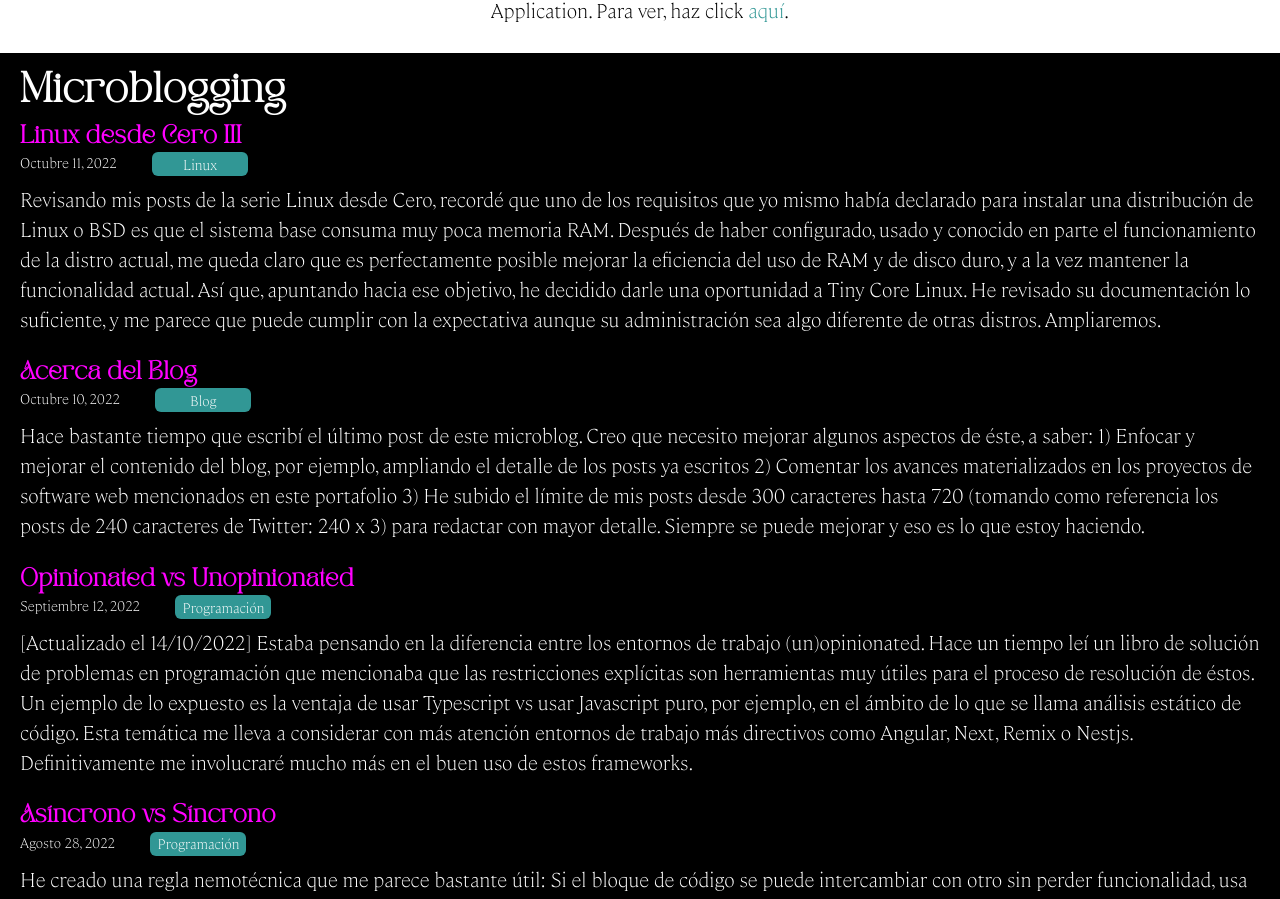
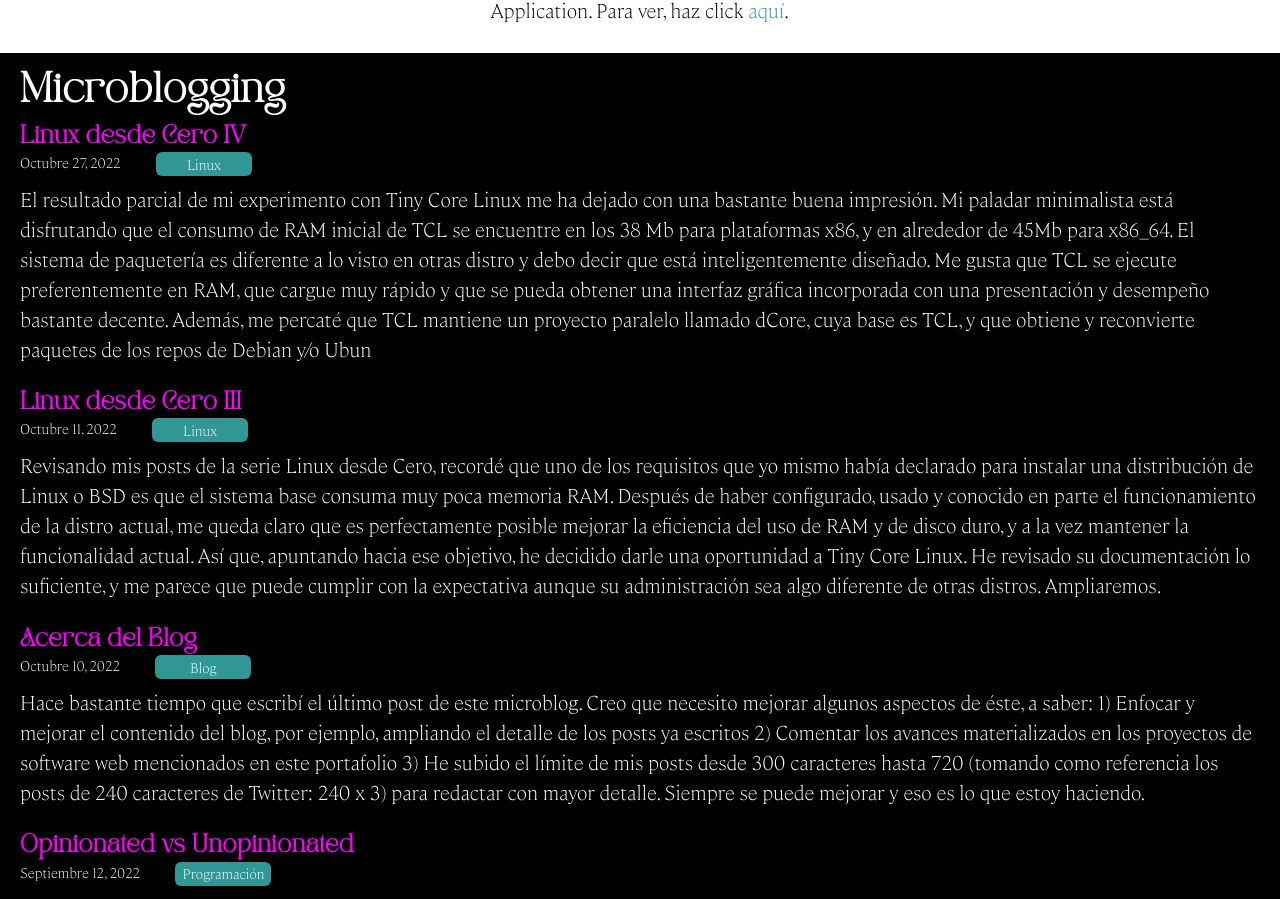
Before and after one commit to gnietto/gnietto.github.io, a React (Vite) app: page / in a window 1280 px wide. Shown: the part 2800-3699 px from the top of the page. Built offline with nearby package versions, Linux system fonts and the light colour scheme.

Commit message:
[contenido] Agrega blogspot 'Linux desde Cero IV'

```diff
--- a/src/posts.ts
+++ b/src/posts.ts
@@ -1,4 +1,15 @@
 const posts = [
+  {
+    key: '0018',
+    titulo: 'Linux desde Cero IV',
+    texto: [
+      'El resultado parcial de mi experimento con Tiny Core Linux me ha dejado con una bastante buena impresión. Mi paladar minimalista está disfrutando que el consumo de RAM inicial de TCL se encuentre en los 38 Mb para plataformas x86, y en alrededor de 45Mb para x86_64. El sistema de paquetería es diferente a lo visto en otras distro y debo decir que está inteligentemente diseñado. Me gusta que TCL se ejecute preferentemente en RAM, que cargue muy rápido y que se pueda obtener una interfaz gráfica incorporada con una presentación y desempeño bastante decente. Además, me percaté que TCL mantiene un proyecto paralelo llamado dCore, cuya base es TCL, y que obtiene y reconvierte paquetes de los repos de Debian y/o Ubuntu. Super nice!'
+    ],
+    autor: 'Germán',
+    fecha: 'Octubre 27, 2022',
+    link: '/linux-desde-cero-4',
+    tag: 'Linux'
+  },
   {
     key: '0017',
     titulo: 'Linux desde Cero III',
```
